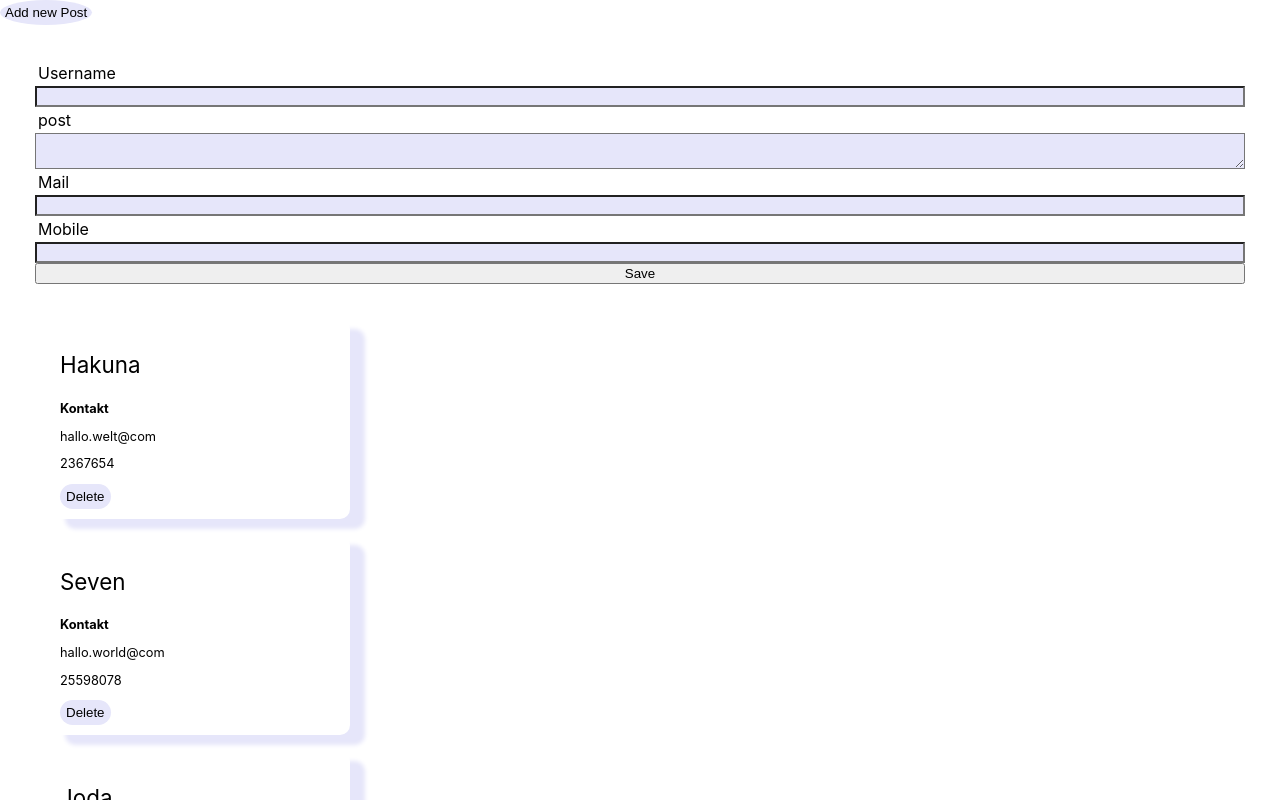
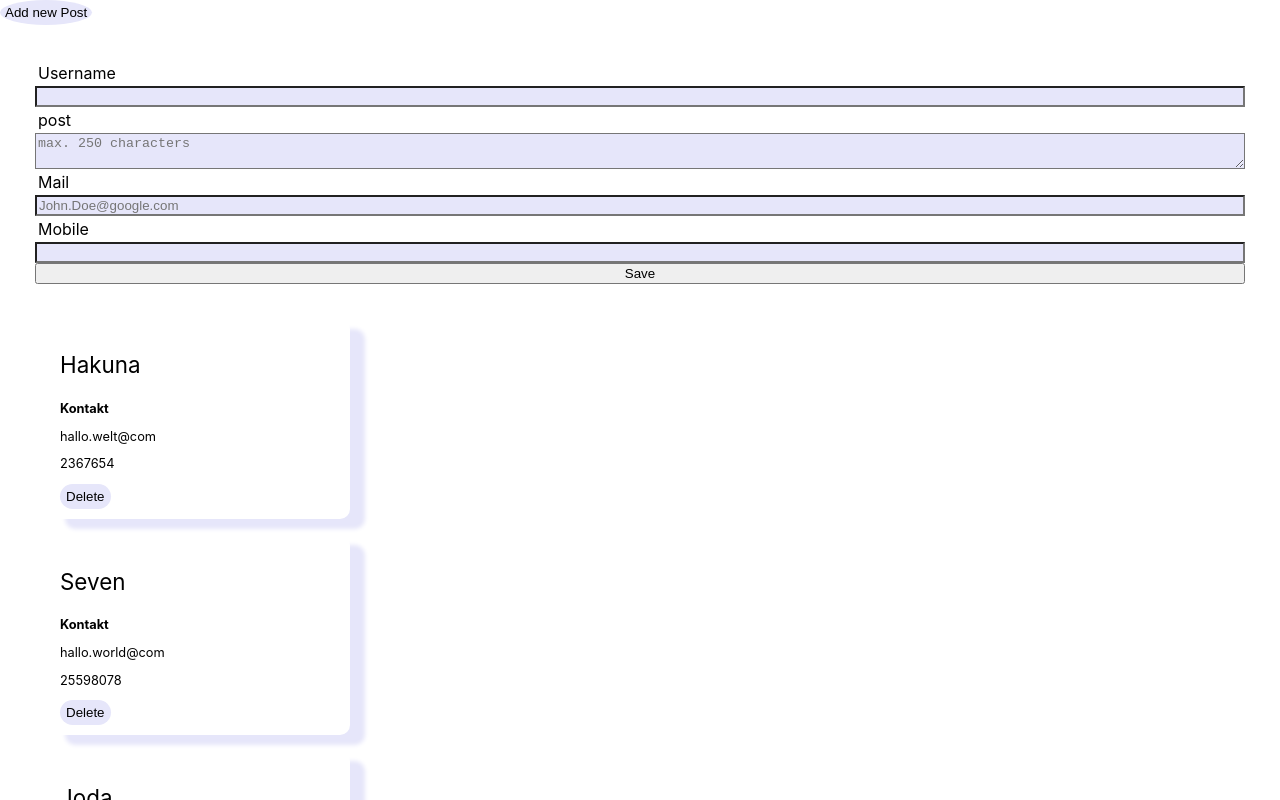
Before and after one commit to FranziGraml/capstone-project, a Next.js app: page / in a window 1280 px wide. Both pictures are taken after a click on the button "Add new Post". Shown: the top 800 px of the page. Built offline with nearby package versions, Linux system fonts and the light colour scheme.

Commit message:
Add changed validation

```diff
--- a/src/Components/Form/Form.js
+++ b/src/Components/Form/Form.js
@@ -4,15 +4,19 @@ import TextField from '../UI/Form/TextField.styles';
 import Label from '../UI/Form/Label.styles';
 import Input from '../UI/Form/Input.styles';
 import { nanoid } from 'nanoid';
+import { validatePostMail } from '../lib/validation';
+import { validatePostMobile } from '../lib/validation';
 
 export default function Form({ onAddPost, onSetAddPost, onSetFormButton }) {
 	const [nameValue, setNameValue] = useState('');
 	const [postValue, setPostValue] = useState('');
 	const [mailValue, setMailValue] = useState('');
 	const [mobileValue, setMobileValue] = useState('');
+	const [isError, setIsError] = useState(false);
 
 	function handleSubmit(event) {
 		event.preventDefault();
+		if (validatePostMobile(mobileValue) && validatePostMail(mailValue)) {
 			onSetAddPost([
 				{
 					name: nameValue,
@@ -28,11 +32,16 @@ export default function Form({ onAddPost, onSetAddPost, onSetFormButton }) {
 			setMailValue('');
 			setMobileValue('');
 			onSetFormButton(false);
+			setIsError(false);
+		} else {
+			setIsError(true);
+		}
 	}
 
 	return (
 		<section>
 			<FormStyled onSubmit={event => handleSubmit(event)}>
+				{isError && <p>You have an error in your form. </p>}
 				<Label htmlFor="Username">Username</Label>
 				<Input
 					required
@@ -48,10 +57,11 @@ export default function Form({ onAddPost, onSetAddPost, onSetFormButton }) {
 				<Label htmlFor="post">post</Label>
 				<TextField
 					required
-					maxLength="700"
+					maxLength={250}
 					name="post"
 					type="text"
 					id="post"
+					placeholder="max. 250 characters"
 					value={postValue}
 					onChange={event => {
 						setPostValue(event.target.value);
@@ -61,9 +71,10 @@ export default function Form({ onAddPost, onSetAddPost, onSetFormButton }) {
 				<Label htmlFor="Mail">Mail</Label>
 				<Input
 					required
-					name="mail"
-					type="mail"
+					name="Mail"
+					type="Mail"
 					id="Mail"
+					placeholder="John.Doe@google.com"
 					value={mailValue}
 					onChange={event => {
 						setMailValue(event.target.value);
@@ -73,8 +84,8 @@ export default function Form({ onAddPost, onSetAddPost, onSetFormButton }) {
 				<Label htmlFor="Mobile">Mobile</Label>
 				<Input
 					required
-					name="mobile"
-					type="mobile"
+					name="Mobile"
+					type="Mobile"
 					id="Mobile"
 					value={mobileValue}
 					onChange={event => {
--- /dev/null
+++ b/src/Components/lib/validation.js
@@ -0,0 +1,9 @@
+const validateMobile = Mobile =>
+	/^[+0-9]*$/.test(Mobile) && Mobile.length >= 4 && Mobile.length <= 30;
+const validateMail = Mail =>
+	/^[a-zA-Z0-9.!#$%&'*+/=?^_`{|}~-]+@[a-zA-Z0-9-]+(?:\.[a-zA-Z0-9-]+)*$/.test(Mail);
+
+const validatePostMobile = Mobile => validateMobile(Mobile);
+const validatePostMail = Mail => validateMail(Mail);
+
+export { validatePostMobile, validatePostMail };
```
Lines whose indentation alone changed are shown as unchanged.
